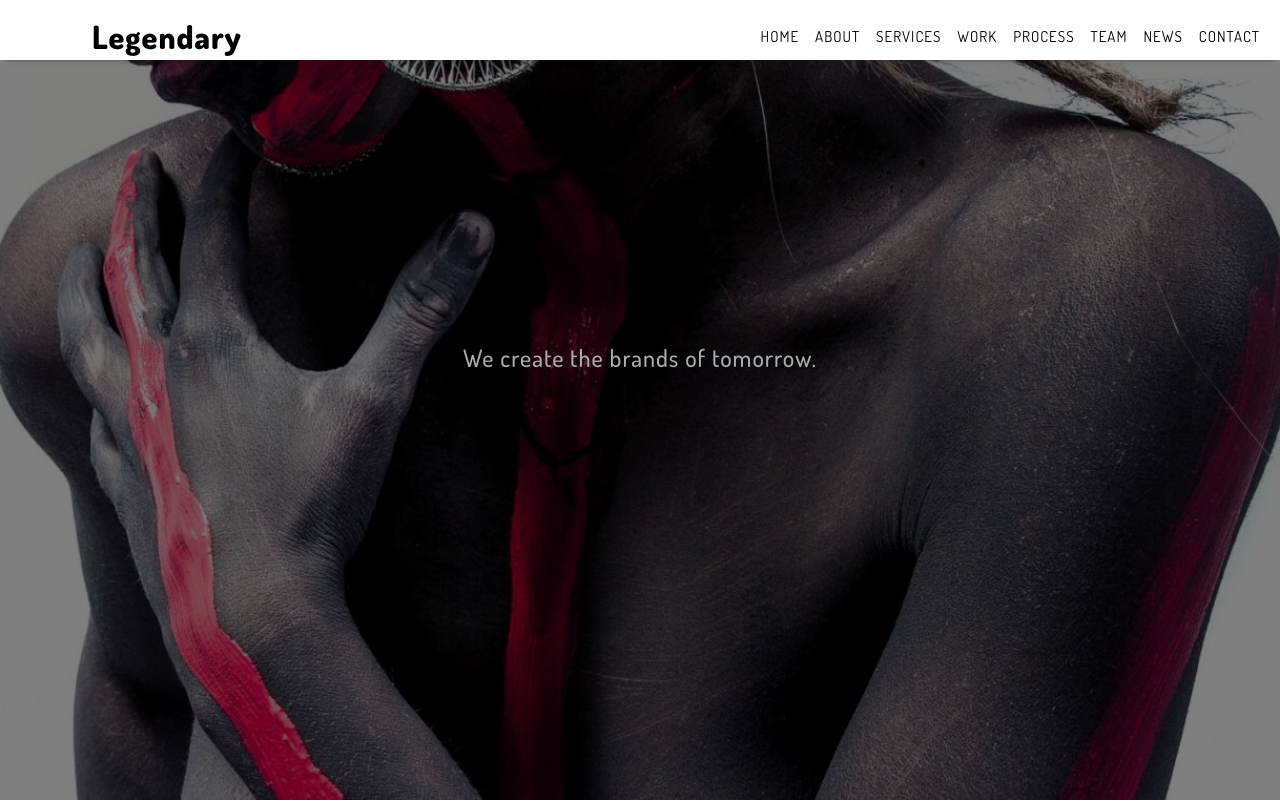
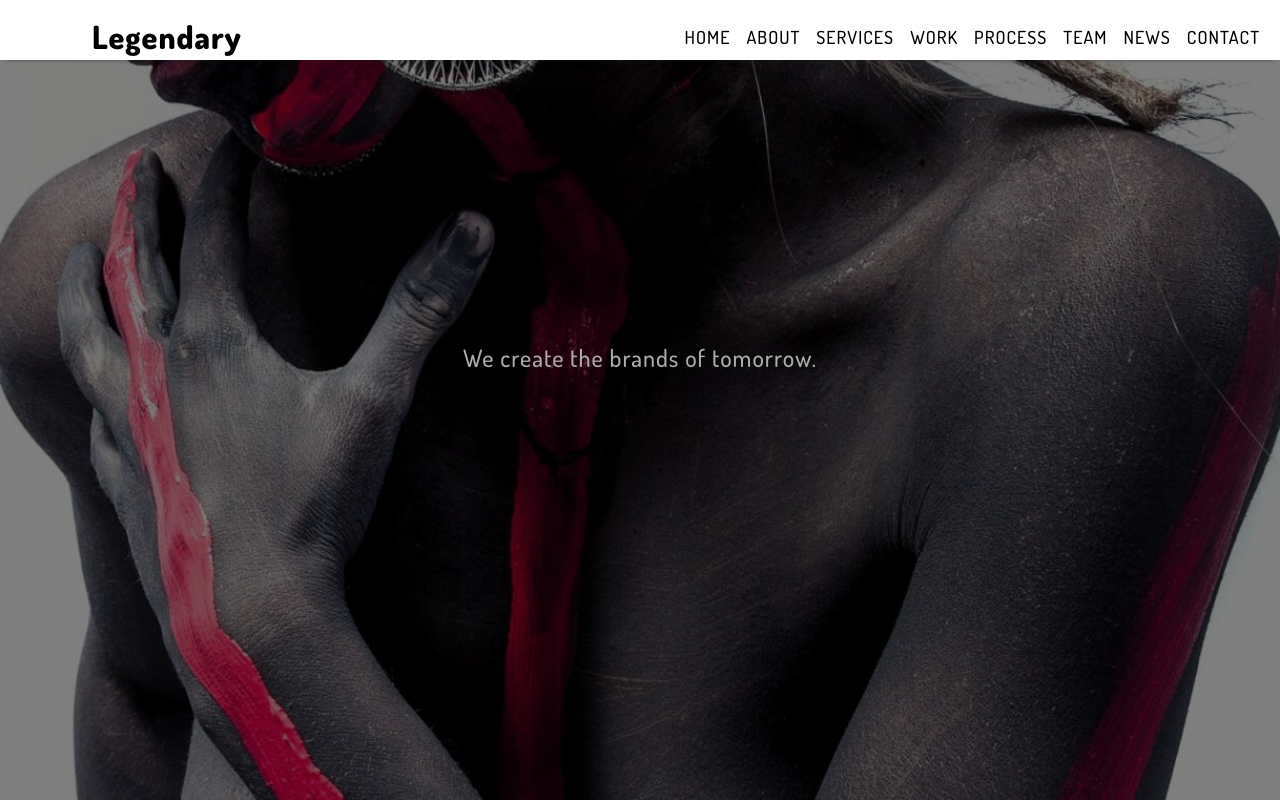
Before and after one commit to honeysebastian/Parallax-Scrolling-Effect-Legendary-site, a plain HTML site: page index.html in a window 1280 px wide. Shown: the top 802 px of the page. Drawn offline with nearby package versions, Linux system fonts and the light colour scheme.

Commit message:
Projec Completed

```diff
--- a/index.html
+++ b/index.html
@@ -58,28 +58,28 @@
             <div class="collapse navbar-collapse" id="navbarSupportedContent">
               <ul class="navbar-nav ms-auto mb-2 mb-lg-0">
                 <li class="nav-item">
-                  <a class="nav-link" href="#">HOME</a>
+                  <a class="nav-link" href="#header">HOME</a>
                 </li>
                 <li class="nav-item">
-                  <a class="nav-link" href="#">ABOUT</a>
+                  <a class="nav-link" href="#about">ABOUT</a>
                 </li>
                 <li class="nav-item">
-                  <a class="nav-link" href="#">SERVICES</a>
+                  <a class="nav-link" href="#services">SERVICES</a>
                 </li>
                 <li class="nav-item">
-                  <a class="nav-link" href="#">WORK</a>
+                  <a class="nav-link" href="#work">WORK</a>
                 </li>
                 <li class="nav-item">
-                  <a class="nav-link" href="#">PROCESS</a>
+                  <a class="nav-link" href="#process">PROCESS</a>
                 </li>
                 <li class="nav-item">
-                  <a class="nav-link" href="#">TEAM</a>
+                  <a class="nav-link" href="#team">TEAM</a>
                 </li>
                 <li class="nav-item">
-                  <a class="nav-link" href="#">NEWS</a>
+                  <a class="nav-link" href="#news">NEWS</a>
                 </li>
                 <li class="nav-item">
-                  <a class="nav-link" href="#">CONTACT</a>
+                  <a class="nav-link" href="#contact">CONTACT</a>
                 </li>
 
               </ul>
--- a/style.css
+++ b/style.css
@@ -5,7 +5,8 @@
     font-optical-sizing: auto;
     font-style: normal;
     box-sizing: border-box;
-    letter-spacing: 1px
+    letter-spacing: 1px;
+    transition: all 0.5s ease;
 }
 
 .main {
@@ -87,16 +88,19 @@
 }
 
 .navbar .navbar-nav {
-    font-size: 15px;
+    font-size: 18px;
 }
 
 .navbar .navbar-nav li a {
     color: black;
-    font-weight: 400;
+    font-weight: 500;
 }
-/* #about:target + #nav-container{
-    display: block;
-} */
+.navbar .navbar-nav li a:hover{
+    background-color: black;
+    color: white;
+    font-weight: 600;
+    border-radius: 20px;
+}
 #about {
     width: 100vw;
     height: auto;
@@ -320,6 +324,9 @@
     font-size: 17px;
 
 }
+#team{
+    padding-top: 2rem;
+}
 
 #news{
     width: 100%;
@@ -378,6 +385,7 @@
     width: 100vw;
     height: auto;
     text-align: center;
+    padding-top: 2rem;
 }
 #contact .contact-form  .form-form{
     margin-left: 13rem;
```
